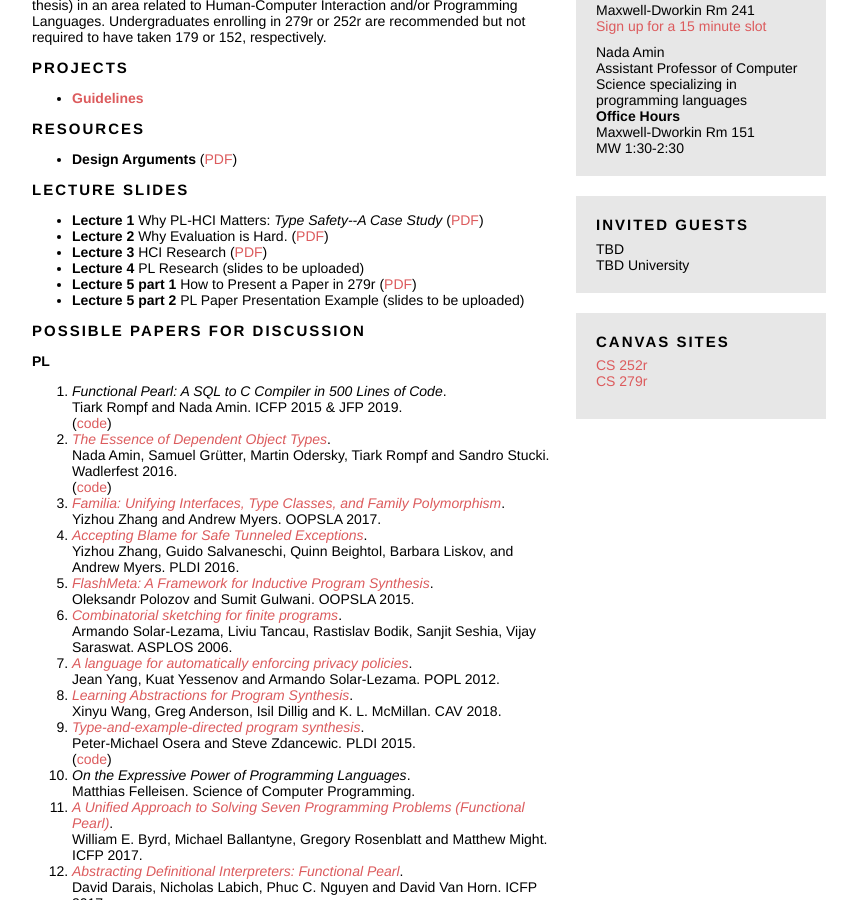
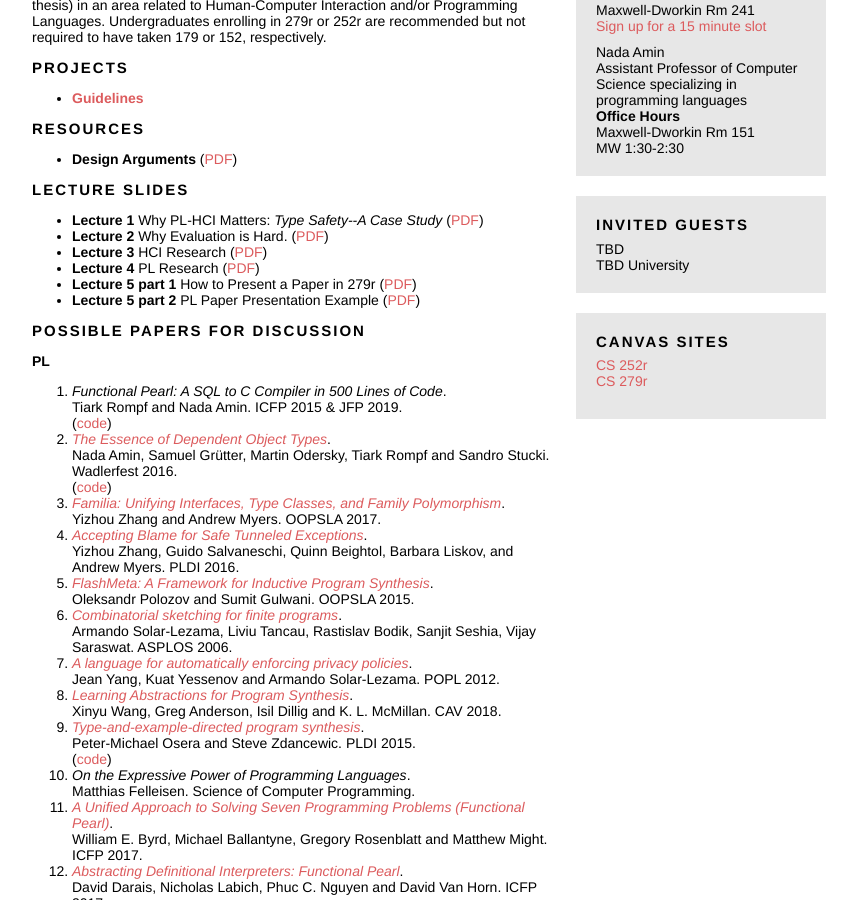
Before and after one commit to eglassman/pl-hci-seminar, a Jekyll site: the page built from index.html, in a window 1280 px wide and 900 px high, scrolled down 503 px. Shown: the whole window, without its empty margins (211-1068 px from the left). Built offline with Jekyll 4.4.1, drawn with Linux system fonts in a browser that asks for light colours.

Commit message:
add slides

```diff
--- a/index.html
+++ b/index.html
@@ -68,9 +68,9 @@ Students enrolled in 252r will select and present papers on PL topics including
         <li><b>Lecture 1</b> Why PL-HCI Matters: <i>Type Safety--A Case Study</i> (<a href="slides1.pdf">PDF</a>)</li>
         <li><b>Lecture 2</b> Why Evaluation is Hard. (<a href="slides2.pdf">PDF</a>)</li>
         <li><b>Lecture 3</b> HCI Research (<a href="slides3.pdf">PDF</a>)</li>
-        <li><b>Lecture 4</b> PL Research (slides to be uploaded)</li>
+        <li><b>Lecture 4</b> PL Research (<a href="slides4.pdf">PDF</a>)</li>
         <li><b>Lecture 5 part 1</b> How to Present a Paper in 279r (<a href="How-to-present-279r.pdf">PDF</a>)</li>
-        <li><b>Lecture 5 part 2</b> PL Paper Presentation Example (slides to be uploaded)</li>
+        <li><b>Lecture 5 part 2</b> PL Paper Presentation Example (<a href="slides_pl_paper.pdf">PDF</a>)</li>
       </ul>
     </div>
 
```
Also changed, not shown: 2 other files.
